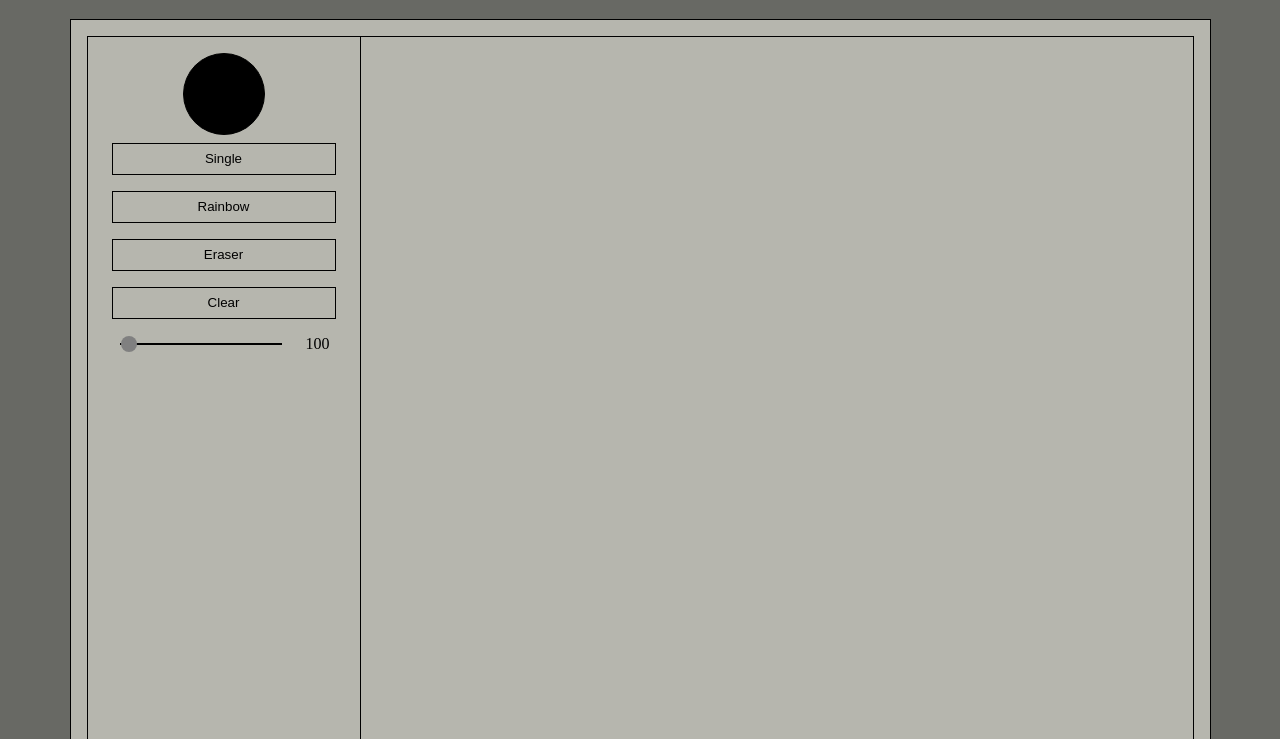
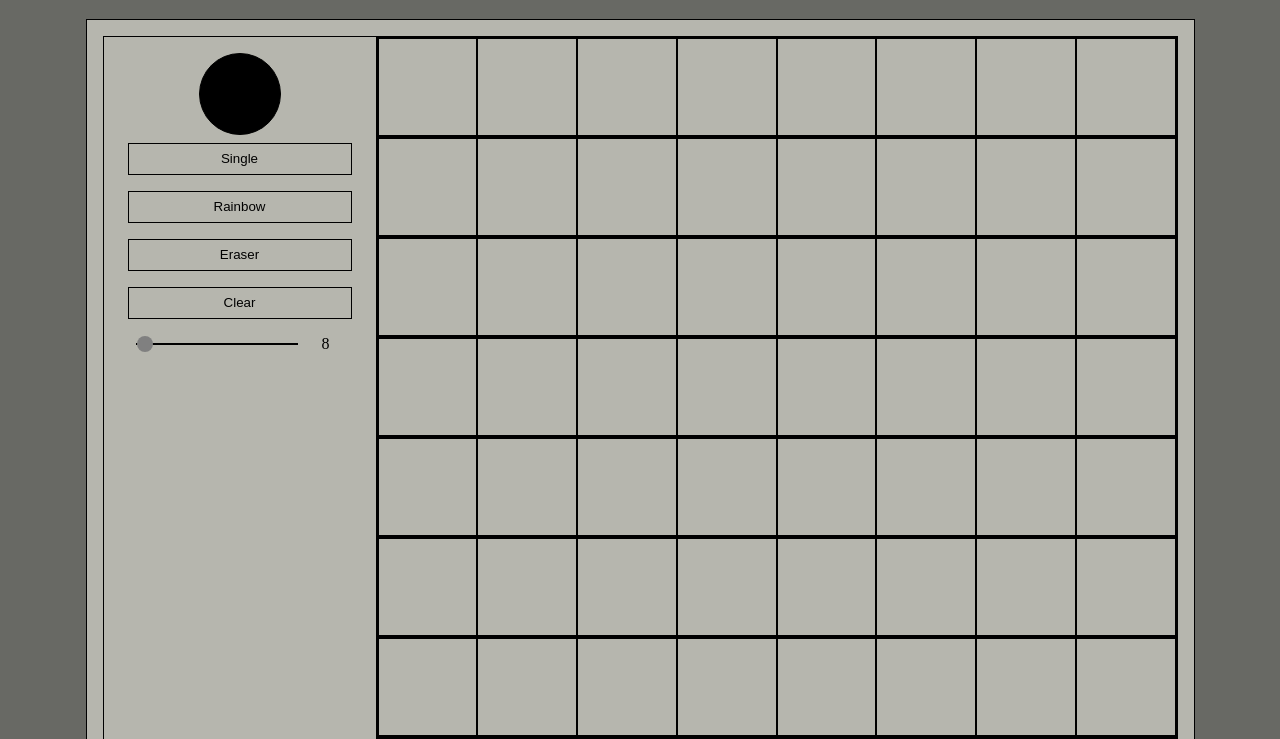
Before and after one commit to dauletalzhanov/EtchASketch, a plain HTML site: page index.html in a window 1280 px wide. Shown: the part 61-800 px from the top of the page. Drawn offline with Linux system fonts and the light colour scheme.

Commit message:
added js layout functionality

```diff
--- a/index.html
+++ b/index.html
@@ -17,12 +17,12 @@
 			<button class="eraser">Eraser</button>
 			<button class="clear">Clear</button>
 			<div class="sliderContainer">
-				<input  class="slider" type="range" min="0" max="100" value="0" name="slider">
-				<p class="inputSlider">100</p>
+				<input  class="slider" type="range" min="8" max="22" value="8" name="slider">
+				<p class="inputSlider">8</p>
 			</div>
 		</div>
 
-		<div class="pad "></div>
+		<div class="pad"></div>
 	</div>
 	<h2> The Odin Project - Daulet Alzhanov (c) </h2>
 </body>
--- a/script.js
+++ b/script.js
@@ -1 +1,45 @@
 console.log("SCRIPT IS HERE")
+
+const pad = 		document.querySelector(".pad")
+const slider = 		document.querySelector(".slider")
+const sliderInput = document.querySelector(".inputSlider")
+
+
+slider.addEventListener('input', function(e){
+	let value = event.target.value
+	sliderInput.textContent = value
+
+	pad.textContent = ""
+	createPad()
+
+})
+
+function createPad() {
+	pad.style.cssText += "display: flex; flex-direction: column;"
+	num = sliderInput.textContent
+	//length = 800/num
+	//length /= 2
+	//length -= 2
+
+	for (let i = 0; i < num; i++) {
+		let padette = document.createElement('div')
+		padette.style.cssText = "display:flex; flex-direction: row; margin: 0; padding: 0; flex: 1;"
+
+		for (j = 0; j < num; j++) {
+			let paddie = document.createElement('div')
+			paddie.style.cssText = "margin:0; flex: 1"
+			paddie.classList.add("fill")
+			padette.appendChild(paddie)
+
+		}
+		pad.appendChild(padette)
+	}
+}
+
+createPad()
+
+const fill = document.querySelector(".fill")
+fill.addEventListener('click', function(e){
+	console.log("FILL ME")
+	fill.style.cssText = "background-color: black;"
+})
--- a/style.css
+++ b/style.css
@@ -46,7 +46,7 @@ body div {
 	padding: 1rem;
 
 	width: 15rem;
-	height: 50rem;
+	height: 48rem;
 
 	display: flex;
 	flex-direction: column;
@@ -111,6 +111,8 @@ body div {
 
 .pad {
 	border: 1px solid black;
+	padding: 0;
+	margin: 0;
 
 	width: 50rem;
 	height: 50rem;
```
